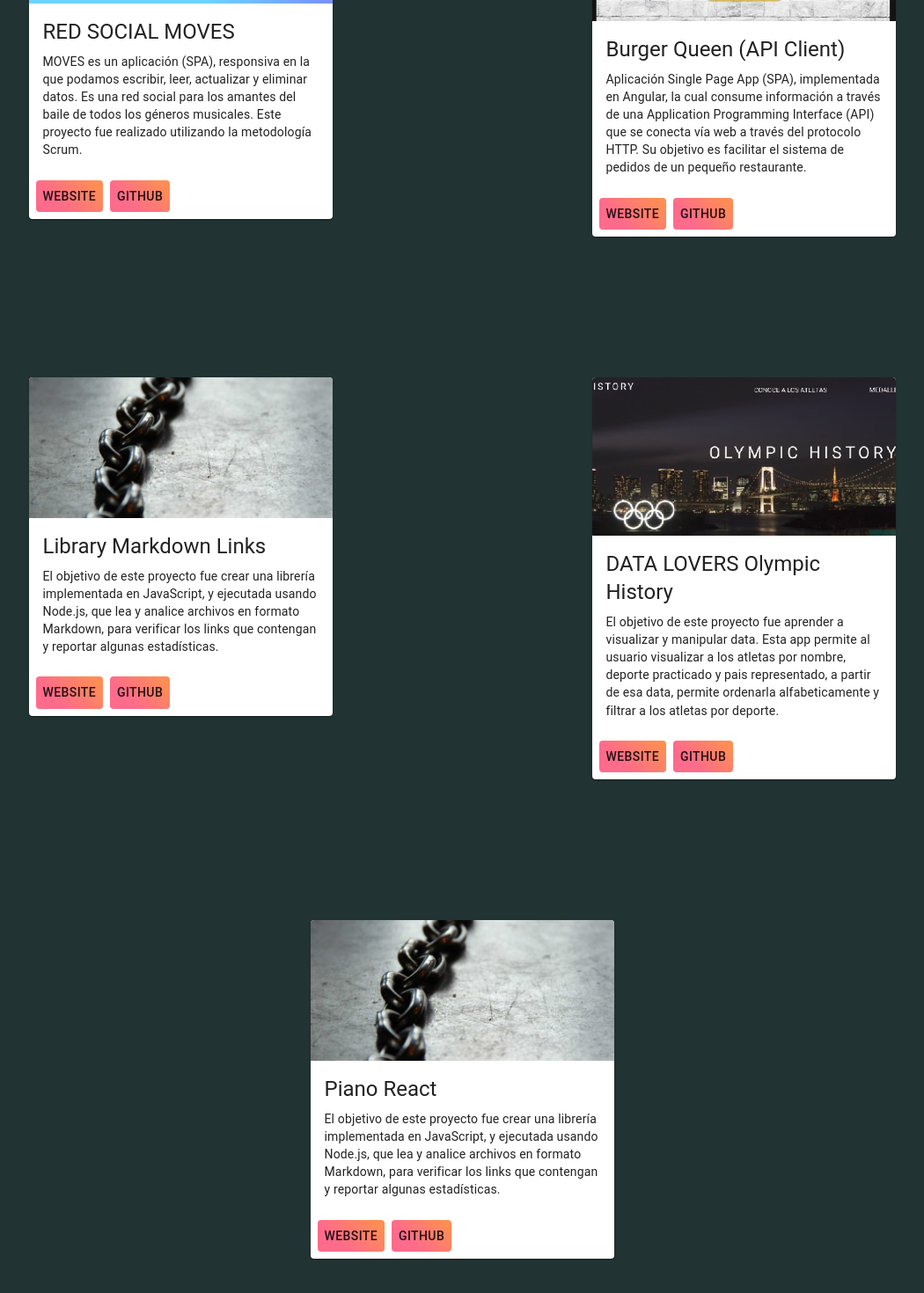
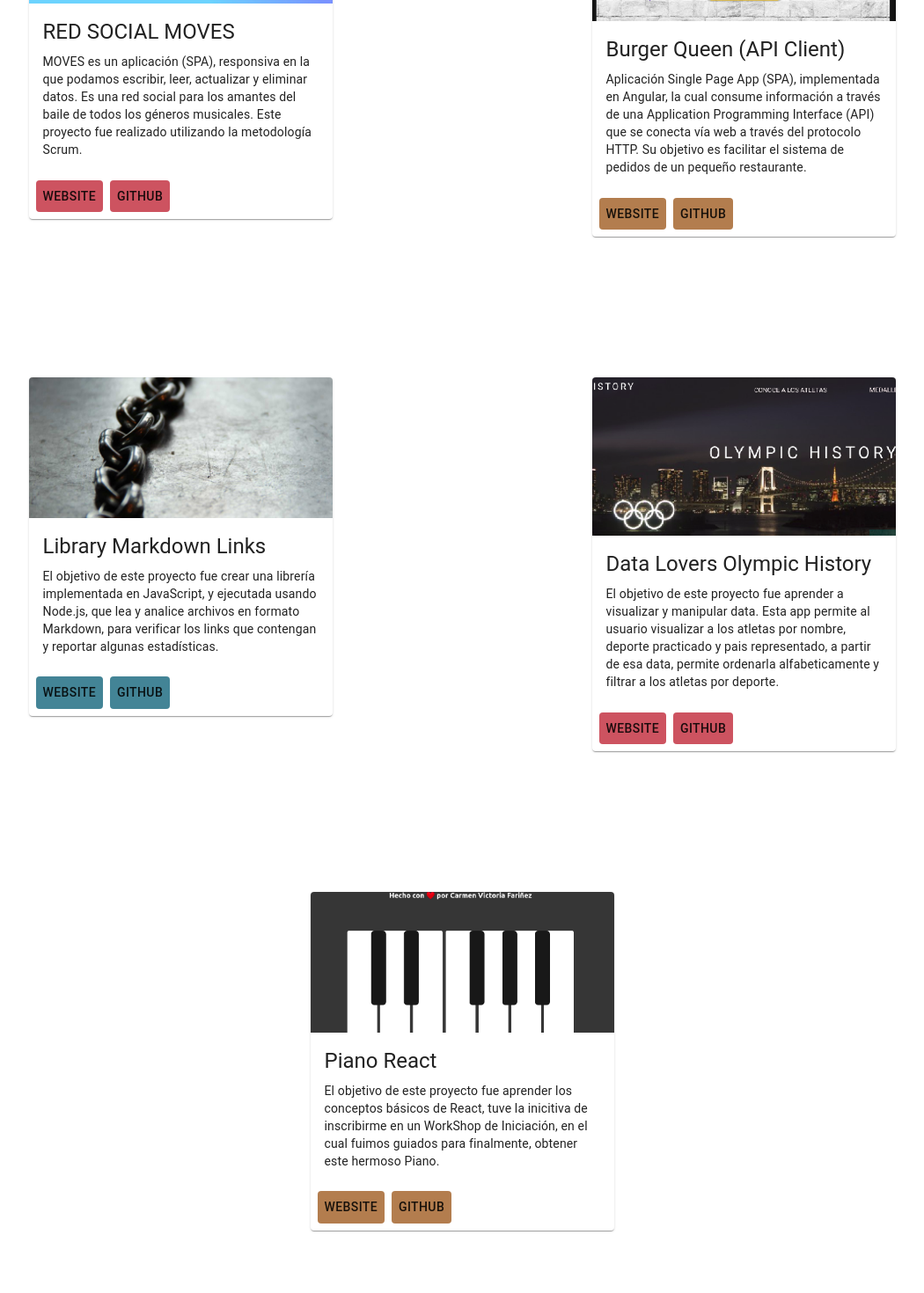
Before and after one commit to CarmenVictoriaFarinez/portafolio-cvf, a React (Create React App) app: page /misproyectos in a window 1280 px wide. Shown: the part 300-1770 px from the top of the page at 88% size, without its empty margins (115-1165 px from the left). Built offline with nearby package versions, Linux system fonts and the light colour scheme.

Commit message:
añadiendo dos proyectos mas & cambiando paleta de colores

```diff
--- a/src/App.css
+++ b/src/App.css
@@ -1,6 +1,6 @@
 body{
   /* background: url(images/fondo.jpg) no-repeat center center fixed;*/
-  background-color: rgb(165, 183, 235);
+  background-color: #4ABDAC;
   -webkit-background: cover;
   -moz-background: cover;
   -o-background: cover;
@@ -14,6 +14,6 @@
   width:"40%";
   margin-left: "760%";
 }
-.MuiIconButton-label{
-  flex-direction: row-reverse;
+.MuiGrid-container {
+  background-color:#FFFFFF;
 }
--- a/src/components/Header.js
+++ b/src/components/Header.js
@@ -7,6 +7,7 @@
 import LinkedIn from '@material-ui/icons/LinkedIn';
 import GitHub from '@material-ui/icons/GitHub';
 import { Email } from '@material-ui/icons';
+import CloudDownloadIcon from '@material-ui/icons/CloudDownload';
 
 // CSS STYLES
 
@@ -14,9 +15,9 @@
     iconRedes: {
         horizontal: 'right',
         "& .MuiSvgIcon-root": {
-            fill: 'linear-gradient(45deg, #FE6B8B 30%, #FF8E53 90%)',
+            fill: "#286DA8",
             "&:hover":{
-                fill: "violet",
+                fill: "#CD5360",
                 fontSize: "1.8rem"
             }
         }
@@ -27,10 +28,10 @@
         margin: theme.spacing(15),
     },
     title: {
-        color: "violet",
+        color: "#CD5360",
     },
     subtitle: {
-        color: "red",
+        color: "#286DA8",
         marginBottom: "3rem",
     },
     typedContainer: {
@@ -78,14 +79,11 @@
                     <Email />
                 </IconButton>
             </ListItemIcon>
-            <Grid container justify="center">
-                <a href="https://github.com/CarmenVictoriaFarinez/LIM012-fe-burger-queen-api-client/files/5189324/cv_carmen.pdf" download="cv_carmen.pdf">
-                    <img src="https://user-images.githubusercontent.com/60799456/92436778-18e9ed80-f16b-11ea-8e42-4de33928eb29.png" alt="" style={{ width: "50%" }} />
-                </a>
+            <Grid container justify="center"className={classes.iconRedes} >
+                <IconButton href="https://github.com/CarmenVictoriaFarinez/LIM012-fe-burger-queen-api-client/files/5189324/cv_carmen.pdf">
+                <CloudDownloadIcon/>
+                </IconButton>
             </Grid>
-
-
-
         </Box>
     )
 }
--- a/src/components/MisProyectos.js
+++ b/src/components/MisProyectos.js
@@ -8,6 +8,7 @@
 import project2 from '../images/project2.png';
 import project3 from '../images/project3.jpg';
 import project4 from '../images/project4.png';
+import project5 from '../images/project5.png';
 
 
 const useStyles = makeStyles({
@@ -50,11 +51,11 @@
                 </CardActionArea>
                 <CardActions >
                     <Button target="_blank" href= "https://carmenvictoriafarinez.github.io/LIM012-fe-social-network/src/"
-                    style={{ background: 'linear-gradient(45deg, #FE6B8B 30%, #FF8E53 90%)' }}>
+                    style={{ background: '#CD5360' }}>
                         Website
                     </Button>
                     <Button  target="_blank" href= "https://github.com/CarmenVictoriaFarinez/LIM012-fe-social-network"
-                    style={{ background: 'linear-gradient(45deg, #FE6B8B 30%, #FF8E53 90%)' }}>
+                    style={{ background:  '#CD5360'  }}>
                         Github
                     </Button>
                 </CardActions>
@@ -82,11 +83,11 @@
                 </CardActionArea>
                 <CardActions>
                     <Button target="_blank" href="https://lim012burgerqueenapiclient.web.app/"
-                    style={{ background: 'linear-gradient(45deg, #FE6B8B 30%, #FF8E53 90%)' }}>
+                    style={{ background: '#B37D4E' }}>
                         Website
                     </Button>
                     <Button target="_blank" href="https://github.com/CarmenVictoriaFarinez/LIM012-fe-burger-queen-api-client"
-                    style={{ background: 'linear-gradient(45deg, #FE6B8B 30%, #FF8E53 90%)' }}>
+                    style={{ background: '#B37D4E' }}>
                         Github
                     </Button>
                 </CardActions>
@@ -115,11 +116,11 @@
                 </CardActionArea>
                 <CardActions>
                     <Button target="_blank" href="https://github.com/CarmenVictoriaFarinez/LIM012-fe-md-links"
-                    style={{ background: 'linear-gradient(45deg, #FE6B8B 30%, #FF8E53 90%)' }}>
+                    style={{ background: '#438496' }}>
                         Website
                     </Button>
                     <Button target="_blank" href="https://github.com/CarmenVictoriaFarinez/LIM012-fe-md-links"
-                    style={{ background: 'linear-gradient(45deg, #FE6B8B 30%, #FF8E53 90%)' }}>
+                    style={{ background: '#438496'  }}>
                         Github
                     </Button>
                 </CardActions>
@@ -137,22 +138,22 @@
                 />
                 <CardContent>
                 <Typography gutterBottom variant="h5">
-                DATA LOVERS Olympic History
+                Data Lovers Olympic History
                 </Typography >
                 <Typography variant="body2" color="textSecundary" component="p">
                 El objetivo de este proyecto fue aprender a visualizar y manipular data. Esta app permite al usuario
-                visualizar a los atletas por nombre, deporte practicado y pais representado, a partir de esa data,
-                permite ordenarla alfabeticamente y filtrar a los atletas por deporte.
+                visualizar a los atletas por nombre, deporte practicado y pais representado, a partir de esa data, permite
+                ordenarla alfabeticamente y filtrar a los atletas por deporte.
                 </Typography>
                 </CardContent>
                 </CardActionArea>
                 <CardActions>
                     <Button target="_blank" href="https://carmenvictoriafarinez.github.io/LIM012-data-lovers/src/"
-                    style={{ background: 'linear-gradient(45deg, #FE6B8B 30%, #FF8E53 90%)' }}>
+                    style={{ background: '#CD5360' }}>
                         Website
                     </Button>
                     <Button target="_blank" href="https://github.com/CarmenVictoriaFarinez/LIM012-data-lovers"
-                    style={{ background: 'linear-gradient(45deg, #FE6B8B 30%, #FF8E53 90%)' }}>
+                    style={{ background: '#CD5360' }}>
                         Github
                     </Button>
                 </CardActions>
@@ -166,26 +167,25 @@
                 <CardMedia component="img"
                 alt ="Proyecto 5"
                 height="160"
-                image= {project3}
+                image= {project5}
                 />
                 <CardContent>
                 <Typography gutterBottom variant="h5">
                 Piano React
                 </Typography >
                 <Typography variant="body2" color="textSecundary" component="p">
-                El objetivo de este proyecto fue crear una librería implementada en JavaScript, y ejecutada usando Node.js,
-                que lea y analice archivos en formato Markdown, para verificar los links que contengan
-                y reportar algunas estadísticas.
+                El objetivo de este proyecto fue aprender los conceptos básicos de React, tuve la inicitiva de inscribirme
+                en un WorkShop de Iniciación, en el cual fuimos guiados para finalmente, obtener este hermoso Piano.
                 </Typography>
                 </CardContent>
                 </CardActionArea>
                 <CardActions>
-                    <Button target="_blank" href="https://github.com/CarmenVictoriaFarinez/LIM012-fe-md-links"
-                    style={{ background: 'linear-gradient(45deg, #FE6B8B 30%, #FF8E53 90%)' }}>
+                    <Button target="_blank" href="https://carmenvictoriafarinez.github.io/workshop-react-piano/"
+                    style={{ background: '#B37D4E' }}>
                         Website
                     </Button>
-                    <Button target="_blank" href="https://github.com/CarmenVictoriaFarinez/LIM012-fe-md-links"
-                    style={{ background: 'linear-gradient(45deg, #FE6B8B 30%, #FF8E53 90%)' }}>
+                    <Button target="_blank" href="https://github.com/CarmenVictoriaFarinez/workshop-react-piano"
+                    style={{ background: '#B37D4E'  }}>
                         Github
                     </Button>
                 </CardActions>
--- a/src/components/Navbar.js
+++ b/src/components/Navbar.js
@@ -19,7 +19,7 @@
     Divider,
     List,
     Box,
-    ListItemIcon, BottomNavigation, BottomNavigationAction
+    ListItemIcon
 } from '@material-ui/core'
 
 import {
@@ -30,9 +30,10 @@
 // CSS STYLE
 const theme = createMuiTheme();
 const useStyles = makeStyles({
+
     menuContainer: {
         width: 250,
-        background: 'linear-gradient(45deg, #FE6B8B 30%, #FF8E53 90%)',
+        background: '#CD5360',
         height: '30rem',
     },
     avatar: {
@@ -91,7 +92,7 @@
         < >
 
             <Box component='nav'>
-                <AppBar position='static' style={{ background: 'linear-gradient(45deg, #FE6B8B 30%, #FF8E53 90%)' }}>
+                <AppBar position='static' style={{ background: '#286DA8' }}>
 
                     <Toolbar >
                         <IconButton onClick={toggleSLider("right", true)}>
```
Also changed, not shown: src/images/project5.png (added).
